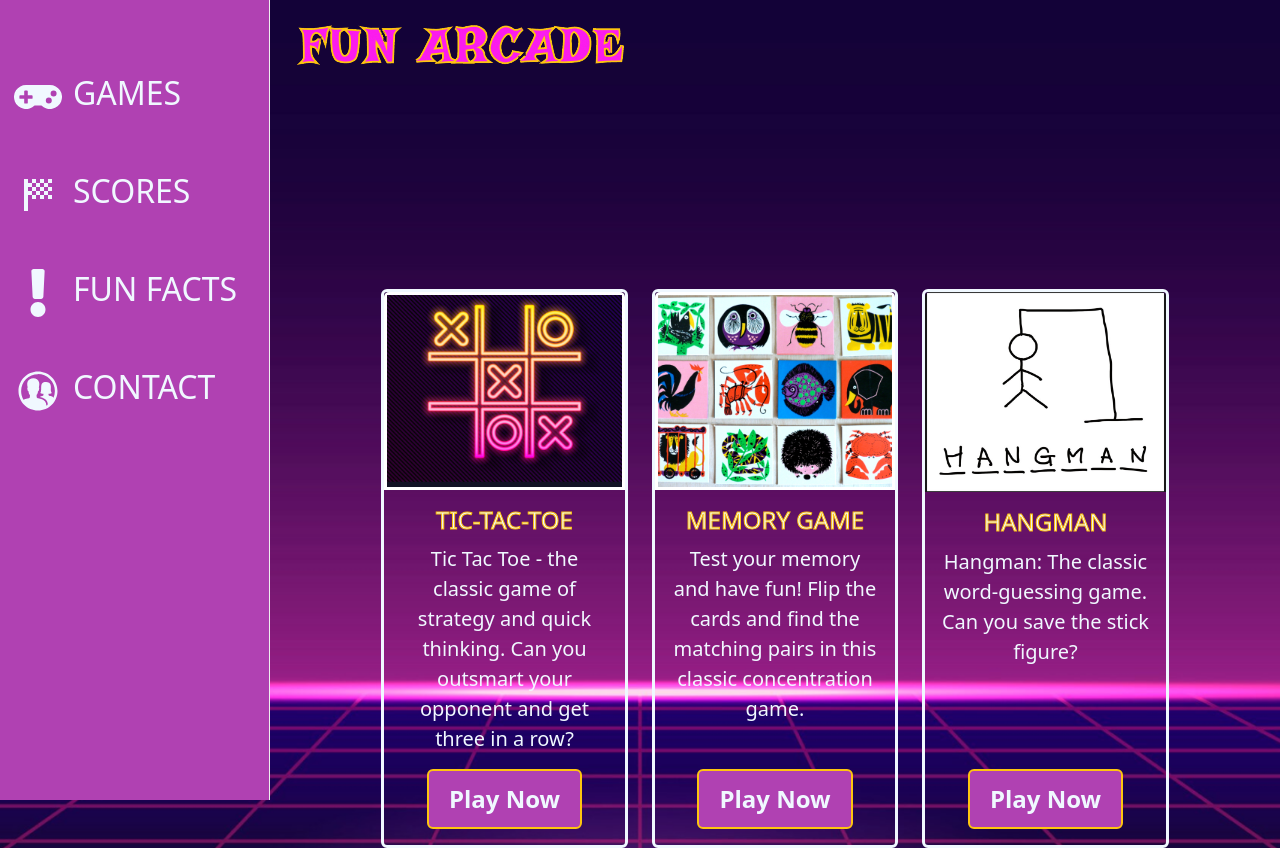
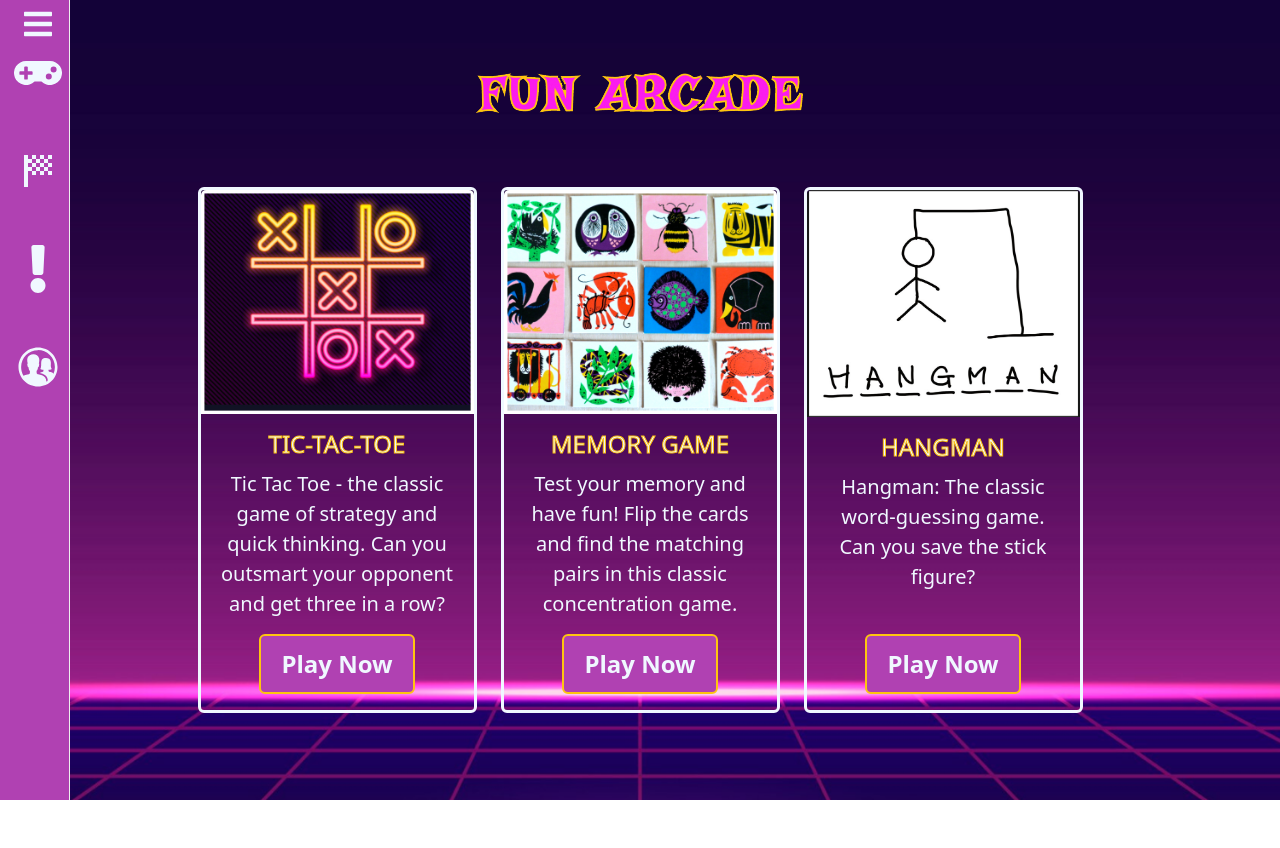
Before and after one commit to NatVes/Fun-Arcade, a React (Vite) app: page / in a window 1280 px wide. After the commit the page ends 800 px from the top, so only its background shows below. Built offline with nearby package versions, Linux system fonts and the light colour scheme.

Commit message:
added responsiveness to the web page

```diff
--- a/src/App.jsx
+++ b/src/App.jsx
@@ -12,7 +12,7 @@ function App() {
 
   return (
     <Router>
-      <div className="d-flex" >
+      <div>
       <ProSidebar />
         <div>
           <Routes>
@@ -24,7 +24,6 @@ function App() {
             <Route path="/contact" element={<Contact />} />
           </Routes>
         </div>
-
       </div>
     </Router>
   );
--- a/src/components/MemoryCards/MCardLogic.jsx
+++ b/src/components/MemoryCards/MCardLogic.jsx
@@ -108,7 +108,7 @@ function MCardLogic() {
                     <button className="btn" type="button" id="button-addon" onClick={saveScore}>Save</button>
                 </div>
             </div>
-            <button className="btn mt-3" onClick={mixCards}>Start</button>
+            <button className="btn mt-3 mb-5" onClick={mixCards}>Start</button>
         </div>
     )
 }
--- a/src/components/Pages/Games/Body/Body.jsx
+++ b/src/components/Pages/Games/Body/Body.jsx
@@ -6,7 +6,7 @@ import gamesData from "../../../../games.json";
 
 const Body = () => {
   return (
-    <section className="game-containers row justify-content-center gap-4 my-5 mx-0">
+    <section className="row justify-content-center gap-4 my-5 mx-0">
       {gamesData.map((game) => (
         <GameContainer
           key = {game.id}
--- a/src/components/Pages/Games/GameContainer/GameContainer.jsx
+++ b/src/components/Pages/Games/GameContainer/GameContainer.jsx
@@ -5,7 +5,7 @@ import './GameContainer.css'; // Import the styles for GameContainer
 
 const GameContainer = ({ title, image, description }) => {
   return (
-    <div className="game-container card col-sm-6 col-lg-3 p-0">
+    <div className="game-container card col-10 col-sm-8 col-md-5 col-xl-3 p-0">
         <img className="card-img-top" src={image} alt={title}/>
         <div className="card-body d-flex flex-column">
           <h3 className="card-title">{ title }</h3>
@@ -17,13 +17,6 @@ const GameContainer = ({ title, image, description }) => {
           </Link>
         </div>
     </div>
-
-    // <div className="game-container">
-    //   <img src={image} alt={alt} />
-    //   <h3>{title}</h3>
-    //   <p>{description}</p>
-    //   <a href={link}>Play Now</a>
-    // </div>
   );
 };
 
--- a/src/components/Pages/Games/Games.jsx
+++ b/src/components/Pages/Games/Games.jsx
@@ -1,13 +1,12 @@
 import React from 'react';
 import Header from './Header/Header';
-import GameContainer from './GameContainer/GameContainer';
 import Body from './Body/Body';
 
 export default function Games() {
   return (
     <>
       <Header />
-      <div className='container'>
+      <div className='container games col-lg-10 col-xl-12'>
         <Body />
       </div>
 
--- a/src/components/Pages/Games/Header/Header.jsx
+++ b/src/components/Pages/Games/Header/Header.jsx
@@ -5,7 +5,7 @@ import './Header.css'; // Import the CSS file for styling
 
 const Header = () => {
   return (
-    <header className="header">
+    <header className="header justify-content-center mt-5">
       <img src="src\assets\icons\Logo.png" alt="Game Logo" />
     </header>
   );
--- a/src/components/Pages/PlayGame/PlayGame.jsx
+++ b/src/components/Pages/PlayGame/PlayGame.jsx
@@ -26,7 +26,7 @@ function PlayGame() {
         <div className="container">
             <h1 className="title text-center my-4">{selectedGame && selectedGame.title}</h1>
             <div className="row justify-content-center">
-                <div className="col-8">
+                <div className="col-10">
                 {selectedGame && selectedGame.instruction.split('<br />').map((line, index) => (<p key={index} className="intro">{line}</p>))}
                 </div>
             </div>
--- a/src/components/ProSidebar/ProSidebar.css
+++ b/src/components/ProSidebar/ProSidebar.css
@@ -5,8 +5,25 @@
 .burger-icon {
     color: aliceblue;
     scale: 2;
+    z-index: 200;
+    position: absolute;
+    margin-left: 30px;
 }
 
 .menu-item {
     color: aliceblue;
 }
+
+.ps-menu-button:hover {
+    background-color: transparent !important;
+    border: 3px solid rgb(254, 197, 15);
+    transition: 0.2s ease-in;
+}
+
+.sidebar {
+    position: fixed !important;
+    height: 100vh;
+    top: 0;
+    bottom: 0;
+    z-index: 100;
+}
--- a/src/components/ProSidebar/ProSidebar.jsx
+++ b/src/components/ProSidebar/ProSidebar.jsx
@@ -12,7 +12,7 @@ const Navbar = () => {
   const [width, setWidth] = useState(window.innerWidth);
   const [collapse, setCollapse] = useState(false);
   const [showSidebar, setShowSidebar] = useState(false);
-  const [displayNone, setDisplayNone] = useState("");
+  // const [displayNone, setDisplayNone] = useState("");
 
   function getSize() {
       setWidth(window.innerWidth)
@@ -21,13 +21,13 @@ const Navbar = () => {
   useEffect(() => {
     getSize();
     window.addEventListener("resize", getSize);
-    if(width < 768) {
+    if(width < 992) {
       setCollapse(true);
-      setDisplayNone("");
+      // setDisplayNone("");
       setShowSidebar(true)
     } else {
       setCollapse(false);
-      setDisplayNone("displayNone");
+      // setDisplayNone("displayNone");
     }
 
     return() => {
@@ -37,17 +37,19 @@ const Navbar = () => {
 
   function toggleSidebar() {
     setShowSidebar(!showSidebar);
+    setCollapse(!collapse);
   }
-console.log(collapse, showSidebar)
+
   return (
     <div className="d-flex">
       <Sidebar
-        collapsed={collapse && width >= 768}
-        hidden={(width < 768) ? showSidebar : false}
+        collapsed={!collapse}
+        hidden={(width < 992) ? showSidebar : false}
         backgroundColor="rgb(176, 65, 178)"
         width="270px"
+        collapsedWidth = "70px"
+        className="sidebar"
       >
-        <br />
         <Menu>
           <MenuItem className="d-flex menu-item my-5" icon={<FaGamepad style={{color: "aliceblue", scale: "3"}}/>} component={<Link to="/" />}>
             <h2 className="ms-2">GAMES</h2>
@@ -63,8 +65,8 @@ console.log(collapse, showSidebar)
           </MenuItem>
         </Menu>
       </Sidebar>
-      <div className={displayNone} onClick={toggleSidebar}>
-      <FaBars className="burger-icon my-3 mx-5"/>
+      <div  onClick={toggleSidebar}>
+      <FaBars className="burger-icon my-3"/>
       </div>
     </div>
   );
--- a/src/index.css
+++ b/src/index.css
@@ -9,10 +9,11 @@ body {
     background-size: cover;
   }
 
-  html,
+html,
 body,
 #root,
 #root > div,
+#root > div:nth-child(2),
 div[data-reactroot] {
   height: 100%;
   width: 100%;
```
Lines whose indentation alone changed are shown as unchanged.
